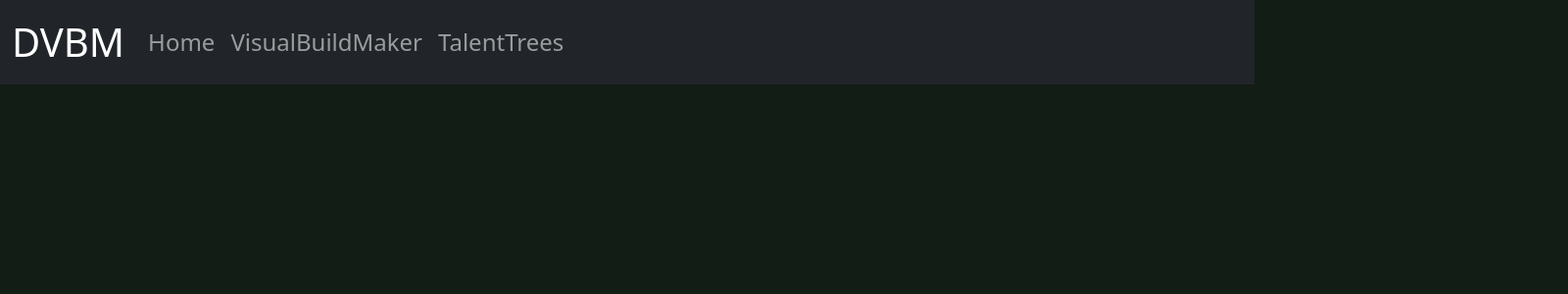
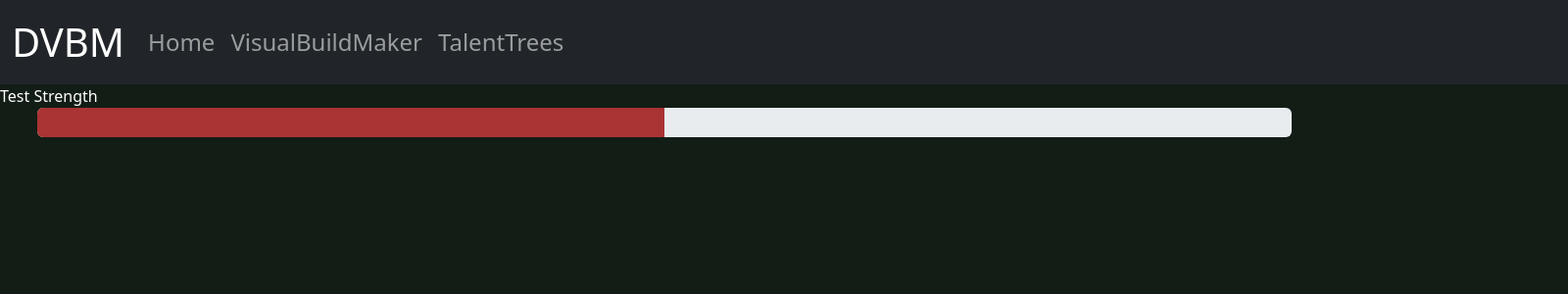
Before and after one commit to TrentinYee/DeepwokenTalentVisualizer, a React (Vite) app: page /VisualBuildMaker/Strength in a window 1280 px wide. Shown: the top 300 px of the page at 98% size, 1600 px wide, since content can reach past the window. Built offline with nearby package versions, Linux system fonts and the light colour scheme.

Commit message:
Created component base for the stat progress bar, testing on strength page

```diff
--- a/src/App.tsx
+++ b/src/App.tsx
@@ -3,6 +3,7 @@ import Navbar from "./components/Navbar.tsx";
 import Home from "./pages/Home.tsx";
 import TalentTrees from "./pages/TalentTrees.tsx";
 import VisualBuildMaker from "./pages/VBM.tsx";
+import Strength from "./pages/VBM_pages/Strength.tsx";
 
 const App = () => {
   const pages = ["Home", "VisualBuildMaker", "TalentTrees"];
@@ -16,6 +17,7 @@ const App = () => {
         <Routes>
           <Route path="/" element={<Home />} />
           <Route path="/VisualBuildMaker" element={<VisualBuildMaker />} />
+          <Route path="/VisualBuildMaker/Strength" element={<Strength />} />
           <Route path="/TalentTrees" element={<TalentTrees />} />
         </Routes>
       </BrowserRouter>
--- /dev/null
+++ b/src/components/Navbar.css
@@ -0,0 +1,6 @@
+.full-width-navbar {
+  left: 0;
+  right: 0;
+  width: 125vw;
+  overflow-x: auto;
+}
--- a/src/components/Navbar.tsx
+++ b/src/components/Navbar.tsx
@@ -1,4 +1,5 @@
 import { Link } from "react-router-dom";
+import "./Navbar.css";
 
 interface Props {
   items: string[];
@@ -8,7 +9,7 @@ interface Props {
 
 const Navbar = ({ items, links, heading }: Props) => {
   return (
-    <nav className="navbar navbar-expand-lg navbar-dark bg-dark">
+    <nav className="navbar navbar-expand-lg navbar-dark bg-dark full-width-navbar">
       <div className="container-fluid">
         {/* Header */}
         <span className="navbar-brand fs-1">{heading}</span>
--- /dev/null
+++ b/src/components/Progress.css
@@ -0,0 +1,105 @@
+.bar-strength {
+  --bar-color: #aa3333;
+}
+
+.bar-fortitude {
+  --bar-color: #bb8846;
+}
+
+.bar-agility {
+  --bar-color: #7ab47a;
+
+}
+
+.bar-intelligence {
+  --bar-color: #445891;
+
+}
+
+.bar-willpower {
+  --bar-color: #6299aa;
+
+}
+
+.bar-charisma {
+  --bar-color: #a570af;
+}
+
+.bar-heavy {
+  --bar-color: #3a3a4e;
+
+}
+
+.bar-medium {
+  --bar-color: #68401f;
+
+
+}
+
+.bar-light {
+  --bar-color: #48806a;
+
+
+}
+
+.bar-flame {
+  --bar-color: #db7c23;
+
+}
+
+.bar-thunder {
+  --bar-color: #e9ca1b;
+
+
+}
+
+.bar-gale {
+  --bar-color: #59974a;
+
+
+}
+
+.bar-frost {
+  --bar-color: #3ab1b1;
+
+
+}
+
+.bar-shadow {
+  --bar-color: #142222;
+
+
+}
+
+.bar-iron {
+  --bar-color: #515757;
+
+
+}
+
+.bar-blood {
+  --bar-color: #5c0808;
+
+
+}
+
+/* for the interior colored bar */
+.progress-bar {
+    background-color: var(--bar-color, magenta);
+}
+
+
+.progress-side {
+  margin-right: 3vw;
+  margin-left: 3vw;
+  width: 100vw;
+  height: clamp(10px, 30px, 40px);
+
+}
+
+.progress-vert {
+    margin-top: 3vw;
+    margin-bottom: 3vw;
+    width: 100vw;
+    transform: rotate(-90deg);
+}
--- /dev/null
+++ b/src/components/Progress.tsx
@@ -0,0 +1,35 @@
+import "./Progress.css";
+
+interface Props {
+  color?: string;
+  value: string;
+  rotation: string;
+}
+
+/*
+The color is intended to be used with the named css colors for each element in Progress.css
+determined by the first word in each name:
+
+frostcall would be "frost"
+charisma would be "charisma"
+heavy weapon would be "heavy"
+
+rotation:
+side for horizontal vert for vertical
+*/
+const Progress = ({ color, value = "0", rotation = "side" }: Props) => {
+  return (
+    <div className={`progress progress-${rotation}`}>
+      <div
+        className={`progress-bar bar-${color}`}
+        style={{ width: `${value}%` }}
+        role="progressbar"
+        aria-valuenow={Number(value)}
+        aria-valuemin={0}
+        aria-valuemax={100}
+      ></div>
+    </div>
+  );
+};
+
+export default Progress;
--- a/src/pages/Home.tsx
+++ b/src/pages/Home.tsx
@@ -1,5 +1,5 @@
 const Home = () => {
-  return <div>Sample Home Page for now</div>;
+  return <div className="text-white">Sample Home Page for now</div>;
 };
 
 export default Home;
--- a/src/pages/TalentTrees.tsx
+++ b/src/pages/TalentTrees.tsx
@@ -1,5 +1,5 @@
 const TalentTrees = () => {
-  return <div>Sample TalentTrees Page for now</div>;
+  return <div className="text-white">Sample TalentTrees Page for now</div>;
 };
 
 export default TalentTrees;
--- a/src/pages/VBM.tsx
+++ b/src/pages/VBM.tsx
@@ -1,4 +1,5 @@
 import Button from "../components/Button";
+import { Link } from "react-router-dom";
 import "./pageCSS/VBM.css";
 
 const VBM = () => {
@@ -12,9 +13,14 @@ const VBM = () => {
           <div className="button-grid">
             {" "}
             {/* Body stat grid */}
-            <Button color="strength" onClick={() => console.log("Clicked")}>
-              Strength
-            </Button>
+            <Link to="/VisualBuildMaker/Strength">
+              <Button
+                color="strength"
+                onClick={() => console.log("Strength Clicked")}
+              >
+                Strength
+              </Button>
+            </Link>
             <Button color="fortitude" onClick={() => console.log("Clicked")}>
               Fortitude
             </Button>
--- /dev/null
+++ b/src/pages/VBM_pages/Strength.tsx
@@ -0,0 +1,12 @@
+import Progress from "../../components/Progress";
+
+const Strength = () => {
+  return (
+    <>
+      <div className="text-white">Test Strength</div>
+      <Progress color="strength" value="50" rotation="side"></Progress>
+    </>
+  );
+};
+
+export default Strength;
--- /dev/null
+++ b/src/pages/pageCSS/Strength.css
@@ -0,0 +1,3 @@
+.div {
+    margin-top: 10vw;
+}
```
